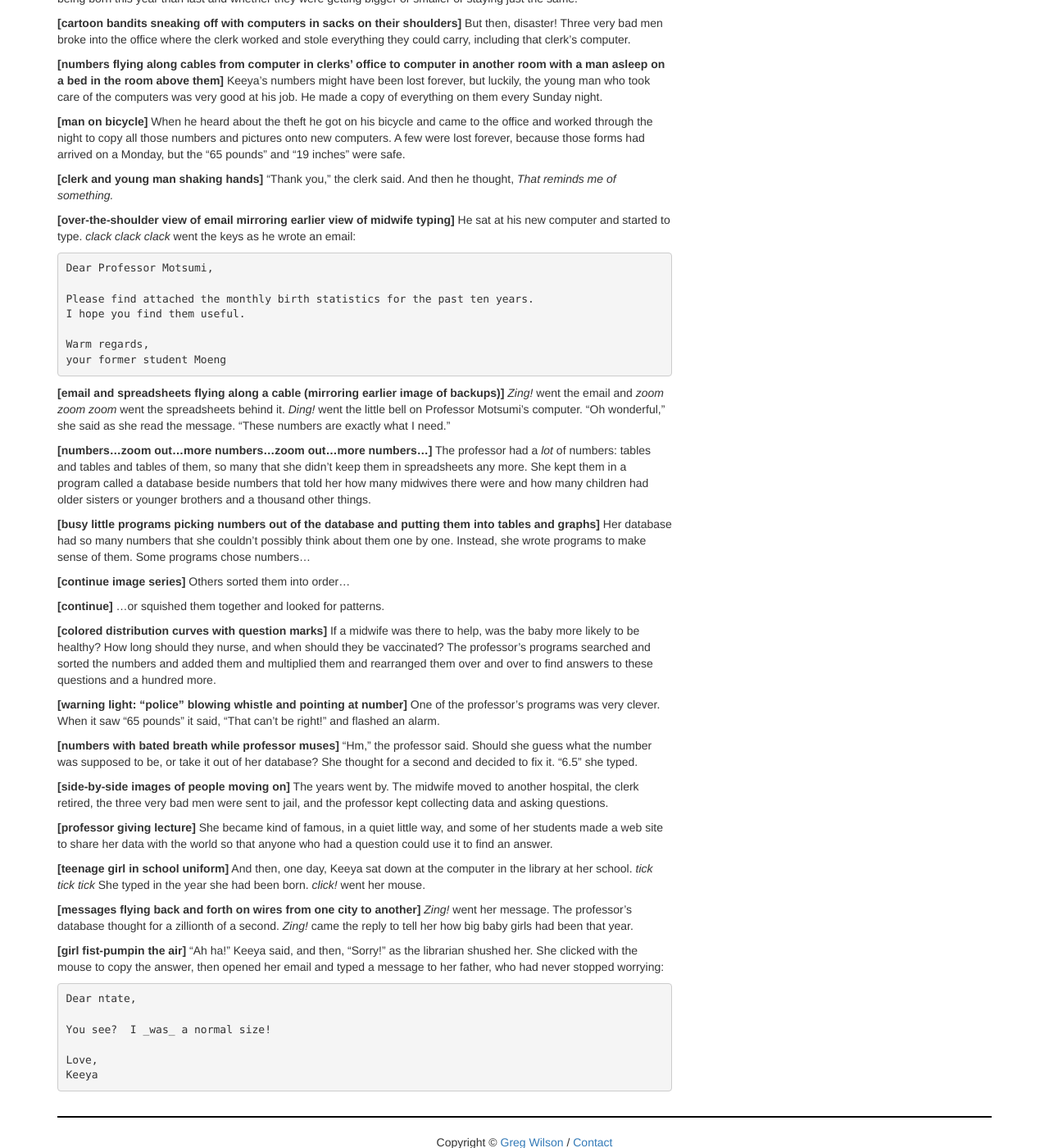
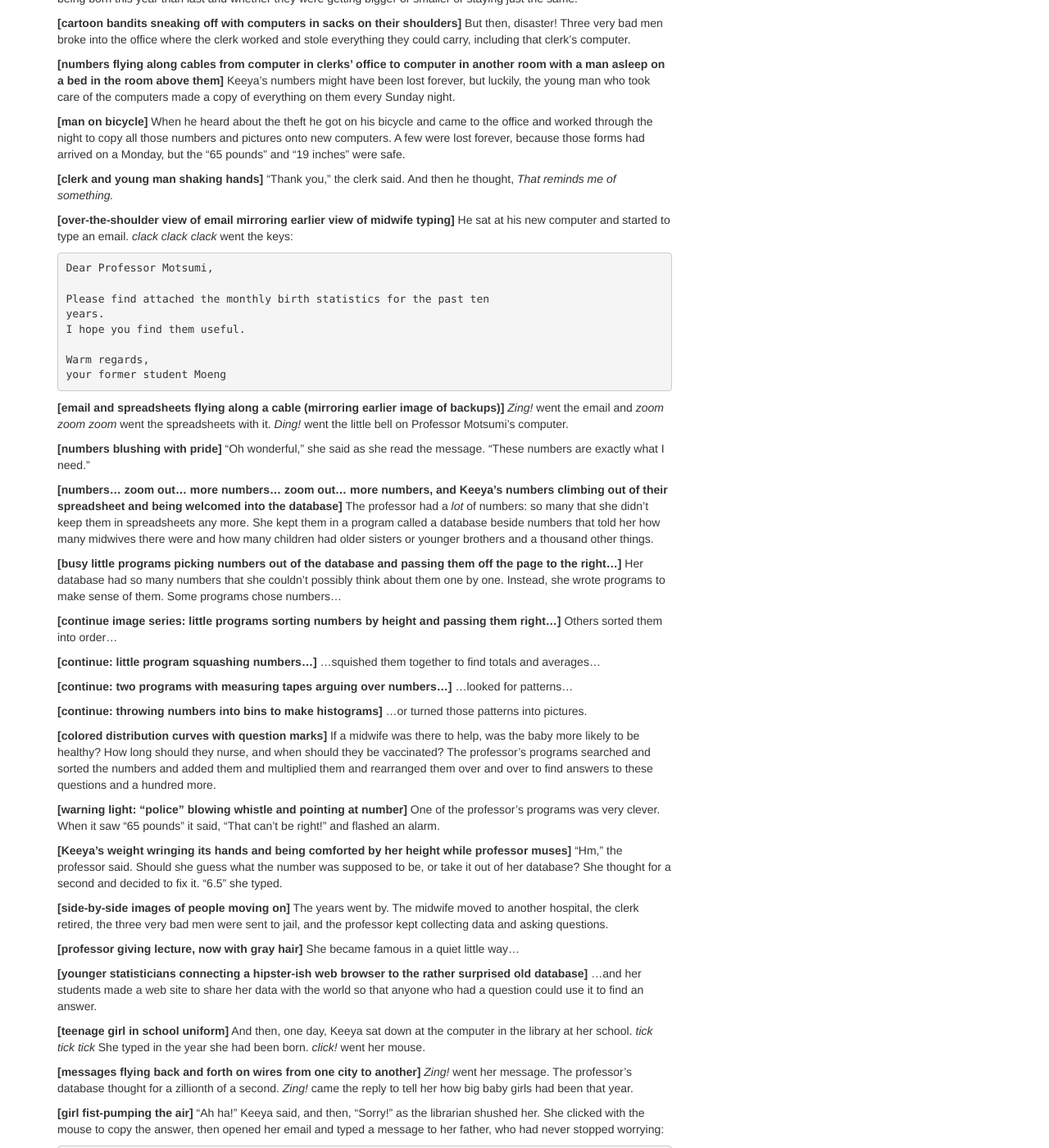
Before and after one commit to gvwilson/sensibleadventures, a Jekyll site: the page built from keeyas-numbers/keeyas-numbers.md, in a window 1280 px wide and 1400 px high, scrolled down 750 px. Shown: the whole window at 82% size. Built offline with Jekyll 4.4.1, drawn with Linux system fonts in a browser that asks for light colours; nearby versions of some CDN libraries; library files that are not in the unit come from our copies; some of the changed text lies outside the part shown.

Commit message:
Updating story

```diff
--- a/keeyas-numbers/keeyas-numbers.md
+++ b/keeyas-numbers/keeyas-numbers.md
@@ -5,170 +5,171 @@
 permalink: /keeyas-numbers/
 ---
 
-**[baby in mother's arms]**
-Once upon a time,
-a baby and two numbers were born just a few minutes apart.
-"She's beautiful", said the baby's mother.  "Let's call her Keeya."
+**[baby in mother's arms]** Once upon a time, a baby and two numbers
+were born just a few minutes apart. "She's beautiful", said the baby's
+mother. "Let's call her Keeya."
 
-**[father beside bed looking down at mother and baby]**
-"That's a lovely name," said her father.
-Then he frowned.
-"But is she supposed to be so small?"
+**[father beside bed looking down at mother and baby]** "That's a
+lovely name," said her father. Then he frowned. "But is she supposed to
+be so small?"
 
-**[nurse's hands, measuring tape, and scales as she weighs and measures baby]**
-"Oh bosh, worrisome man," said the midwife.
-"She looks perfectly normal to me."
-She measured the baby and weighed her and then gave her back to her mother to midwife.
+**[nurse's hands, measuring tape, and scales as she weighs and measures
+baby]** "Oh bosh, worrisome man," said the midwife. "She looks
+perfectly normal to me." She measured the baby and weighed her and then
+gave her back to her mother to midwife.
 
-**[over-the-shoulder view of typing on form]**
-As the baby's parents smiled at her,
-the midwife went into her office and put an official form in her typewriter.
-CLACK CLACK CLACK went the keys.
-"6.5 ponds" she typed (not noticing her mistake),
-and "19 inches",
-and so Keeya's two numbers were born.
+**[over-the-shoulder view of typing on form]** As the baby's parents
+smiled at her, the midwife went into her office and put an official form
+in her typewriter. CLACK CLACK CLACK went the keys. "6.5 ponds" she
+typed (not noticing her mistake), and "19 inches", and so Keeya's two
+numbers were born.
 
-**[brown envelope in pile of envelopes]**
-The next day,
-the midwife mailed the form to the capital.
+**[brown envelope in pile of envelopes]** The next day, the midwife
+mailed the form to the capital.
 
-**[close-up of numbers in spreadsheet (65 pounds instead of 6.5 pounds)]**
-There,
-a clerk copied the numbers from that form and a hundred others
-into a little program called a spreadsheet,
-where they happily sat side by side in neat rows and columns.
+**[close-up of numbers in spreadsheet (65 pounds instead of 6.5
+pounds)]** There, a clerk copied the numbers from that form and a
+hundred others into a little program called a spreadsheet, where they
+happily sat side by side in neat rows and columns.
 
-**[balance scales with baby on one side and buckets of water on the other]**
-The clerk chuckled when he read "6.5 ponds",
-thinking how funny it would be if babies were measured in puddles and lakes as well.
-He liked his little joke so much that he didn't notice he had typed "65 pounds" instead of "6.5".
+**[balance scales with baby on one side and buckets of water on the
+other]** The clerk chuckled when he read "6.5 ponds", thinking how
+funny it would be if babies were measured in puddles and lakes as well.
+He liked his little joke so much that he didn't notice he had typed "65
+pounds" instead of "6.5".
 
-**[spreadsheet growing larger (right and bottom edges fading off to infinity)]**
-Every day, the clerk added more numbers to his rows and columns.
-And at the end of every month, he looked at what they told him.
+**[spreadsheet growing larger (right and bottom edges fading off to
+infinity)]** Every day, the clerk added more numbers to his rows and
+columns. And at the end of every month, he looked at what they told him.
 
-**[new numbers appearing at the bottoms of columns]**
-CLICK CLICK CLICK went his mouse.
-*think think think* went his spreadsheet,
-and *bing!* it made a new number to show how small the smallest baby born that month had been,
-and how big the biggest,
-and how many had been boys or girls.
+**[new numbers appearing at the bottoms of columns]** CLICK CLICK
+CLICK went his mouse. *think think think* went his spreadsheet, and
+*bing!* it made a new number to show how small the smallest baby born
+that month had been, and how big the biggest, and how many had been boys
+or girls.
 
-**[numbers flying from spreadsheet to fall into colored histograms and pie charts]**
-CLICK CLICK CLICK went his mouse once again,
-and the spreadsheet turned those numbers into pictures
-to show him whether more babies were being born this year than last
-and whether they were getting bigger or smaller or staying just the same.
+**[numbers flying from spreadsheet to fall into colored histograms and
+pie charts]** CLICK CLICK CLICK went his mouse once again, and the
+spreadsheet turned those numbers into pictures to show him whether more
+babies were being born this year than last and whether they were getting
+bigger or smaller or staying just the same.
 
-**[cartoon bandits sneaking off with computers in sacks on their shoulders]**
-But then, disaster!
-Three very bad men broke into the office where the clerk worked
-and stole everything they could carry,
+**[cartoon bandits sneaking off with computers in sacks on their
+shoulders]** But then, disaster! Three very bad men broke into the
+office where the clerk worked and stole everything they could carry,
 including that clerk's computer.
 
-**[numbers flying along cables from computer in clerks' office to computer in another room with a man asleep on a bed in the room above them]**
-Keeya's numbers might have been lost forever,
-but luckily,
-the young man who took care of the computers was very good at his job.
-He made a copy of everything on them every Sunday night.
+**[numbers flying along cables from computer in clerks' office to
+computer in another room with a man asleep on a bed in the room above
+them]** Keeya's numbers might have been lost forever, but luckily, the
+young man who took care of the computers made a copy of everything on
+them every Sunday night.
 
-**[man on bicycle]**
-When he heard about the theft he got on his bicycle and came to the office
-and worked through the night to copy all those numbers and pictures onto new computers.
-A few were lost forever,
-because those forms had arrived on a Monday,
-but the "65 pounds" and "19 inches" were safe.
+**[man on bicycle]** When he heard about the theft he got on his
+bicycle and came to the office and worked through the night to copy all
+those numbers and pictures onto new computers. A few were lost forever,
+because those forms had arrived on a Monday, but the "65 pounds" and "19
+inches" were safe.
 
-**[clerk and young man shaking hands]**
-"Thank you," the clerk said.
+**[clerk and young man shaking hands]** "Thank you," the clerk said.
 And then he thought, *That reminds me of something.*
 
-**[over-the-shoulder view of email mirroring earlier view of midwife typing]**
-He sat at his new computer and started to type.
-*clack clack clack* went the keys as he wrote an email:
+**[over-the-shoulder view of email mirroring earlier view of midwife
+typing]** He sat at his new computer and started to type an email.
+*clack clack clack* went the keys:
 
-    Dear Professor Motsumi,
+~~~
+Dear Professor Motsumi,
 
-    Please find attached the monthly birth statistics for the past ten years.
-    I hope you find them useful.
+Please find attached the monthly birth statistics for the past ten
+years.
+I hope you find them useful.
 
-    Warm regards,
-    your former student Moeng
+Warm regards,
+your former student Moeng
+~~~
 
-**[email and spreadsheets flying along a cable (mirroring earlier image of backups)]**
-*Zing!* went the email and *zoom zoom zoom* went the spreadsheets behind it.
-*Ding!* went the little bell on Professor Motsumi's computer.
-"Oh wonderful," she said as she read the message.
-"These numbers are exactly what I need."
+**[email and spreadsheets flying along a cable (mirroring earlier image
+of backups)]** *Zing!* went the email and *zoom zoom zoom* went the
+spreadsheets with it. *Ding!* went the little bell on Professor
+Motsumi's computer.
 
-**[numbers...zoom out...more numbers...zoom out...more numbers...]**
-The professor had a *lot* of numbers: tables and tables and tables of them,
-so many that she didn't keep them in spreadsheets any more.
-She kept them in a program called a database
-beside numbers that told her
-how many midwives there were and how many children had older sisters or younger brothers
-and a thousand other things.
+**[numbers blushing with pride]** "Oh wonderful," she said as she read
+the message. "These numbers are exactly what I need."
 
-**[busy little programs picking numbers out of the database and putting them into tables and graphs]**
-Her database had so many numbers that she couldn't possibly think about them one by one.
-Instead, she wrote programs to make sense of them.
-Some programs chose numbers...
+**[numbers... zoom out... more numbers... zoom out... more numbers, and Keeya's
+numbers climbing out of their spreadsheet and being welcomed into the
+database]** The professor had a *lot* of numbers: so many that she
+didn't keep them in spreadsheets any more. She kept them in a program
+called a database beside numbers that told her how many midwives there
+were and how many children had older sisters or younger brothers and a
+thousand other things.
 
-**[continue image series]**
-Others sorted them into order...
+**[busy little programs picking numbers out of the database and passing
+them off the page to the right...]** Her database had so many numbers
+that she couldn't possibly think about them one by one. Instead, she
+wrote programs to make sense of them. Some programs chose numbers...
 
-**[continue]**
-...or squished them together and looked for patterns.
+**[continue image series: little programs sorting numbers by height and
+passing them right...]** Others sorted them into order...
 
-**[colored distribution curves with question marks]**
-If a midwife was there to help, was the baby more likely to be healthy?
-How long should they nurse, and when should they be vaccinated?
-The professor's programs searched and sorted the numbers
-and added them and multiplied them and rearranged them over and over
-to find answers to these questions and a hundred more.
+**[continue: little program squashing numbers...]** ...squished them
+together to find totals and averages...
+
+**[continue: two programs with measuring tapes arguing over
+numbers...]** ...looked for patterns...
+
+**[continue: throwing numbers into bins to make histograms]** ...or
+turned those patterns into pictures.
+
+**[colored distribution curves with question marks]** If a midwife was
+there to help, was the baby more likely to be healthy? How long should
+they nurse, and when should they be vaccinated? The professor's programs
+searched and sorted the numbers and added them and multiplied them and
+rearranged them over and over to find answers to these questions and a
+hundred more.
 
 **[warning light: "police" blowing whistle and pointing at number]**
-One of the professor's programs was very clever.
-When it saw "65 pounds" it said, "That can't be right!" and flashed an alarm.
+One of the professor's programs was very clever. When it saw "65 pounds"
+it said, "That can't be right!" and flashed an alarm.
 
-**[numbers with bated breath while professor muses]**
-"Hm," the professor said.
-Should she guess what the number was supposed to be, or take it out of her database?
-She thought for a second and decided to fix it.
-"6.5" she typed.
+**[Keeya's weight wringing its hands and being comforted by her height
+while professor muses]** "Hm," the professor said. Should she guess
+what the number was supposed to be, or take it out of her database? She
+thought for a second and decided to fix it. "6.5" she typed.
 
-**[side-by-side images of people moving on]**
-The years went by.
-The midwife moved to another hospital,
-the clerk retired,
-the three very bad men were sent to jail,
-and the professor kept collecting data and asking questions.
+**[side-by-side images of people moving on]** The years went by. The
+midwife moved to another hospital, the clerk retired, the three very bad
+men were sent to jail, and the professor kept collecting data and asking
+questions.
 
-**[professor giving lecture]**
-She became kind of famous, in a quiet little way,
-and some of her students made a web site to share her data with the world
-so that anyone who had a question could use it to find an answer.
+**[professor giving lecture, now with gray hair]** She became famous
+in a quiet little way...
 
-**[teenage girl in school uniform]**
-And then, one day, Keeya sat down at the computer in the library at her school.
-*tick tick tick*
-She typed in the year she had been born.
-*click!* went her mouse.
+**[younger statisticians connecting a hipster-ish web browser to the
+rather surprised old database]** ...and her students made a web site to
+share her data with the world so that anyone who had a question could
+use it to find an answer.
+
+**[teenage girl in school uniform]** And then, one day, Keeya sat down
+at the computer in the library at her school. *tick tick tick* She typed
+in the year she had been born. *click!* went her mouse.
 
 **[messages flying back and forth on wires from one city to another]**
-*Zing!* went her message.
-The professor's database thought for a zillionth of a second.
-*Zing!* came the reply to tell her how big baby girls had been that year.
+*Zing!* went her message. The professor's database thought for a
+zillionth of a second. *Zing!* came the reply to tell her how big baby
+girls had been that year.
 
-**[girl fist-pumpin the air]**
-"Ah ha!" Keeya said, and then, "Sorry!" as the librarian shushed her.
-She clicked with the mouse to copy the answer,
-then opened her email and typed a message to her father,
-who had never stopped worrying:
+**[girl fist-pumping the air]** "Ah ha!" Keeya said, and then,
+"Sorry!" as the librarian shushed her. She clicked with the mouse to
+copy the answer, then opened her email and typed a message to her
+father, who had never stopped worrying:
 
-    Dear ntate,
+~~~
+Dear ntate,
 
-    You see?  I _was_ a normal size!
+You see? I WAS a normal size!
 
-    Love,
-    Keeya
+Love,
+Keeya
+~~~
```
